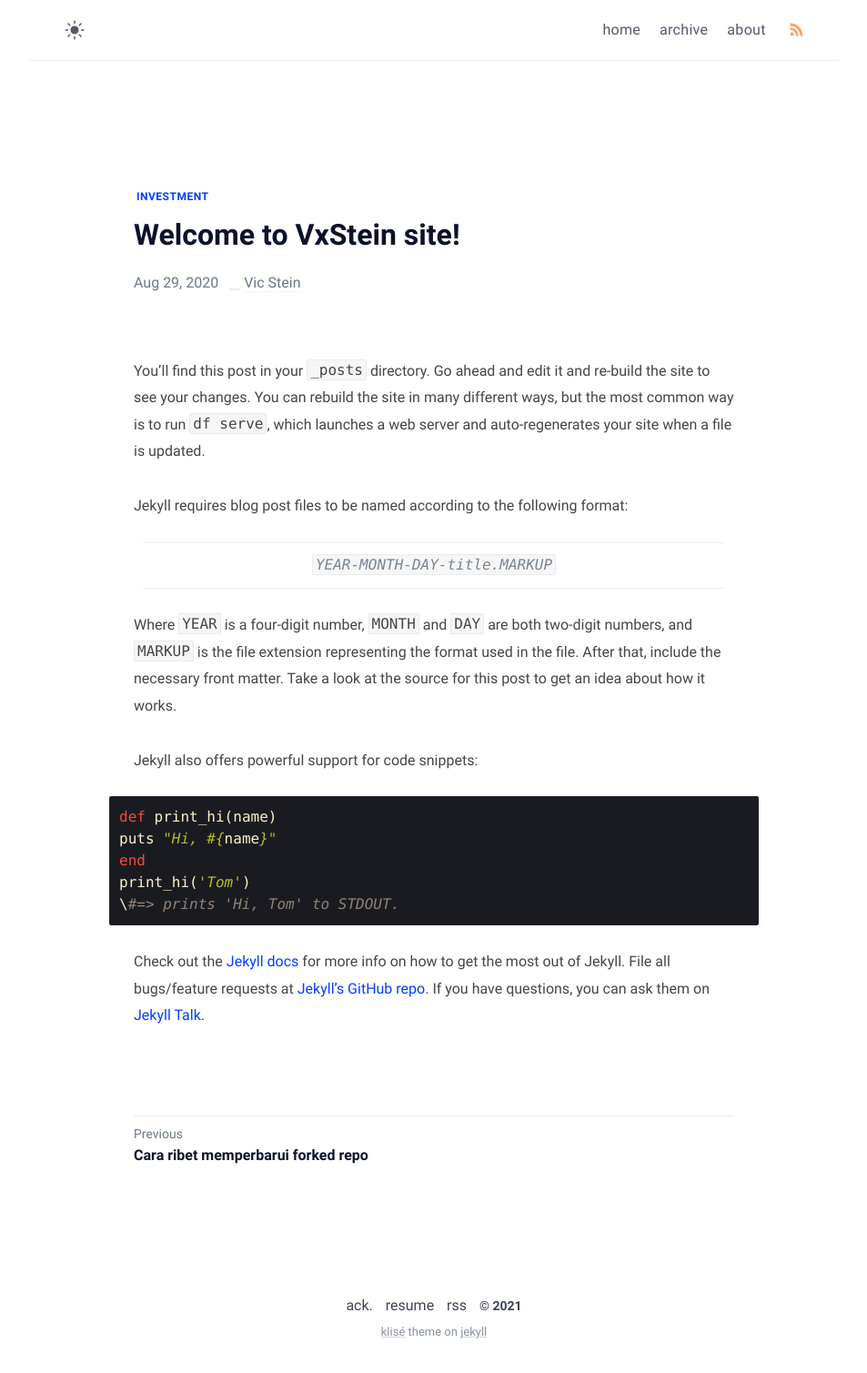
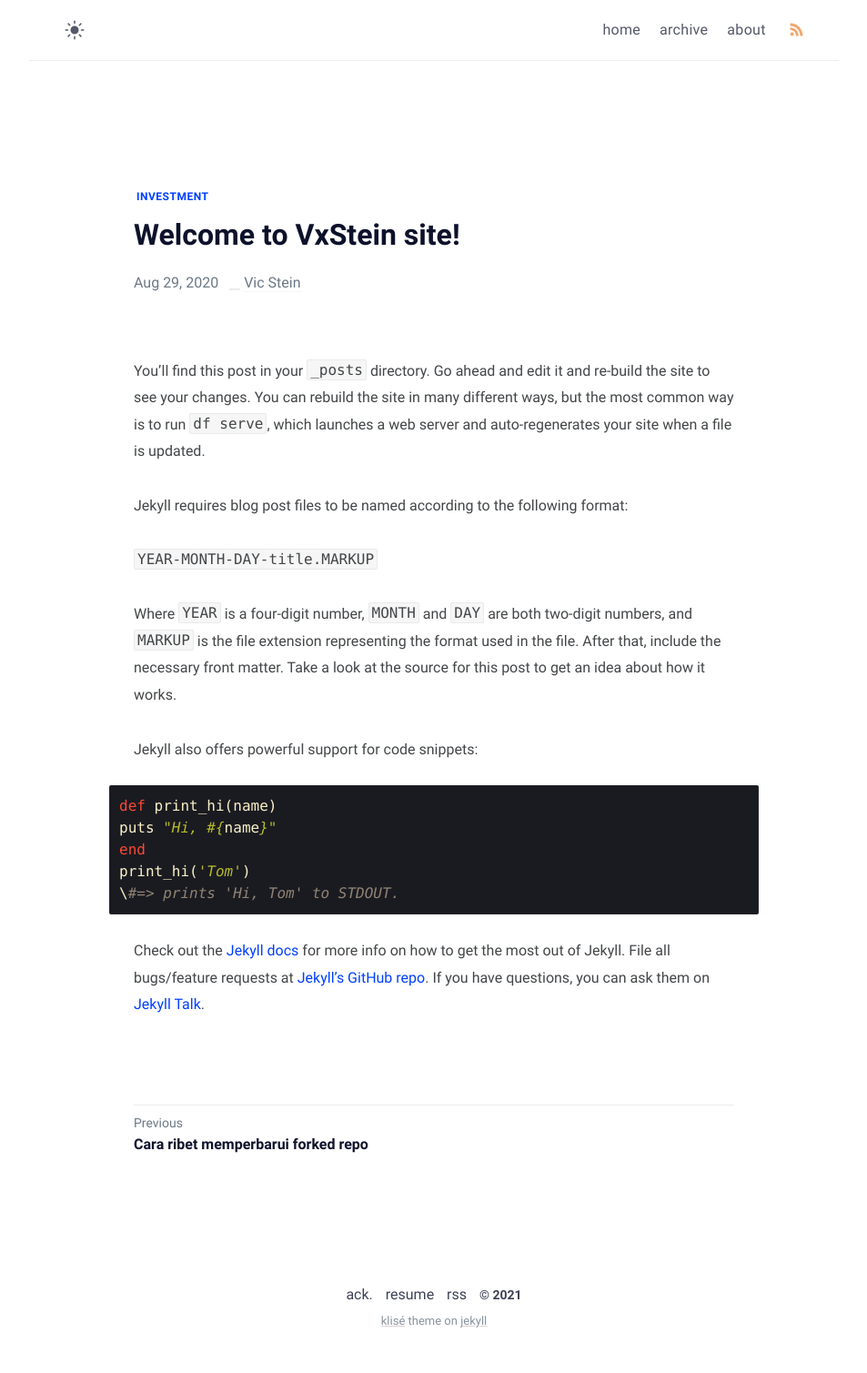
Before and after one commit to vxstein/vxstein.github.io, a Jekyll site: the page built from _posts/welcome-to-jekyll/2020-08-29-welcome-to-jekyll.md, in a window 1280 px wide. Shown: the whole page at 91% size, without its empty margins (163-1116 px from the left). Built offline with Jekyll 4.4.1, drawn with Linux system fonts in a browser that asks for light colours.

```diff
--- a/_posts/welcome-to-jekyll/2020-08-29-welcome-to-jekyll.md
+++ b/_posts/welcome-to-jekyll/2020-08-29-welcome-to-jekyll.md
@@ -10,7 +10,7 @@ You’ll find this post in your `_posts` directory. Go ahead and edit it and re-
 
 Jekyll requires blog post files to be named according to the following format:
 
-> `YEAR-MONTH-DAY-title.MARKUP`
+`YEAR-MONTH-DAY-title.MARKUP`
 
 Where `YEAR` is a four-digit number, `MONTH` and `DAY` are both two-digit numbers, and `MARKUP` is the file extension representing the format used in the file. After that, include the necessary front matter. Take a look at the source for this post to get an idea about how it works.
 
```
